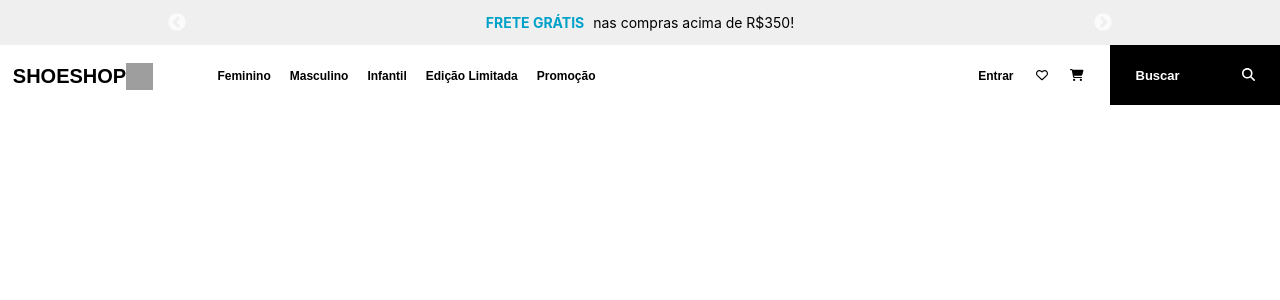
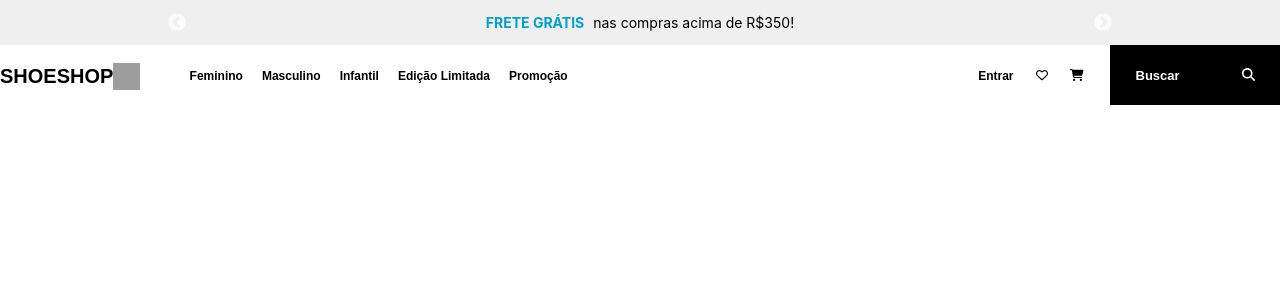
Before and after one commit to ArthurAndradee/Shoe-Store, a React (Create React App) app: page / in a window 1280 px wide. Shown: the top 300 px of the page. Built offline with nearby package versions, Linux system fonts and the light colour scheme; grey boxes are pictures that could not be loaded; a web font is replaced by a local one.

Commit message:
Fix: Fixed img logo moving by itself

```diff
--- a/src/Headers/MainHeader/app.css
+++ b/src/Headers/MainHeader/app.css
@@ -53,14 +53,13 @@ nav, .logoBox, .navTitleBox, .userOptions,.searchBar, .offersCarousel {
 
 .logoBox {
     height: 55px;
-    width: 10%;
-
-    margin-left: 1%;
+    width: 113px;
 }
 
 .logoBox img {
     height: 27px;
     width: 27px;
+
 
     margin-bottom: 10px;
 }
--- a/src/Headers/MainHeader/app.tsx
+++ b/src/Headers/MainHeader/app.tsx
@@ -33,8 +33,10 @@ function MainHeader() {
 
       <nav>
           <div className='logoBox'>
+
               <div className='shopTitle'>SHOESHOP</div>
               <img alt='logo' src='https://www.logo.wine/a/logo/Converse_(shoe_company)/Converse_(shoe_company)-Icon-Logo.wine.svg' />
+
           </div>
           <div className='navTitleBox'>
               <div className='navTitle'>Feminino</div>
```
